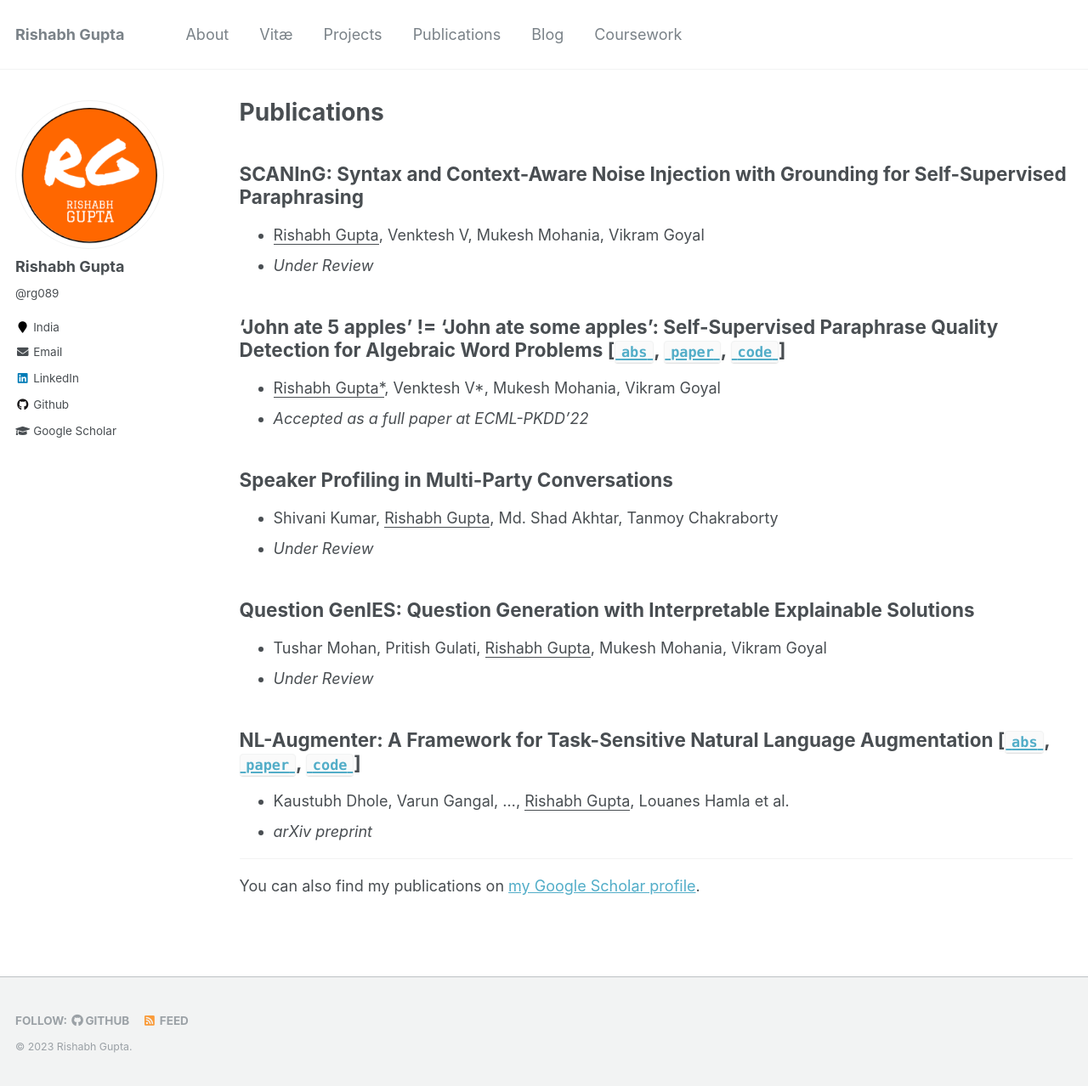
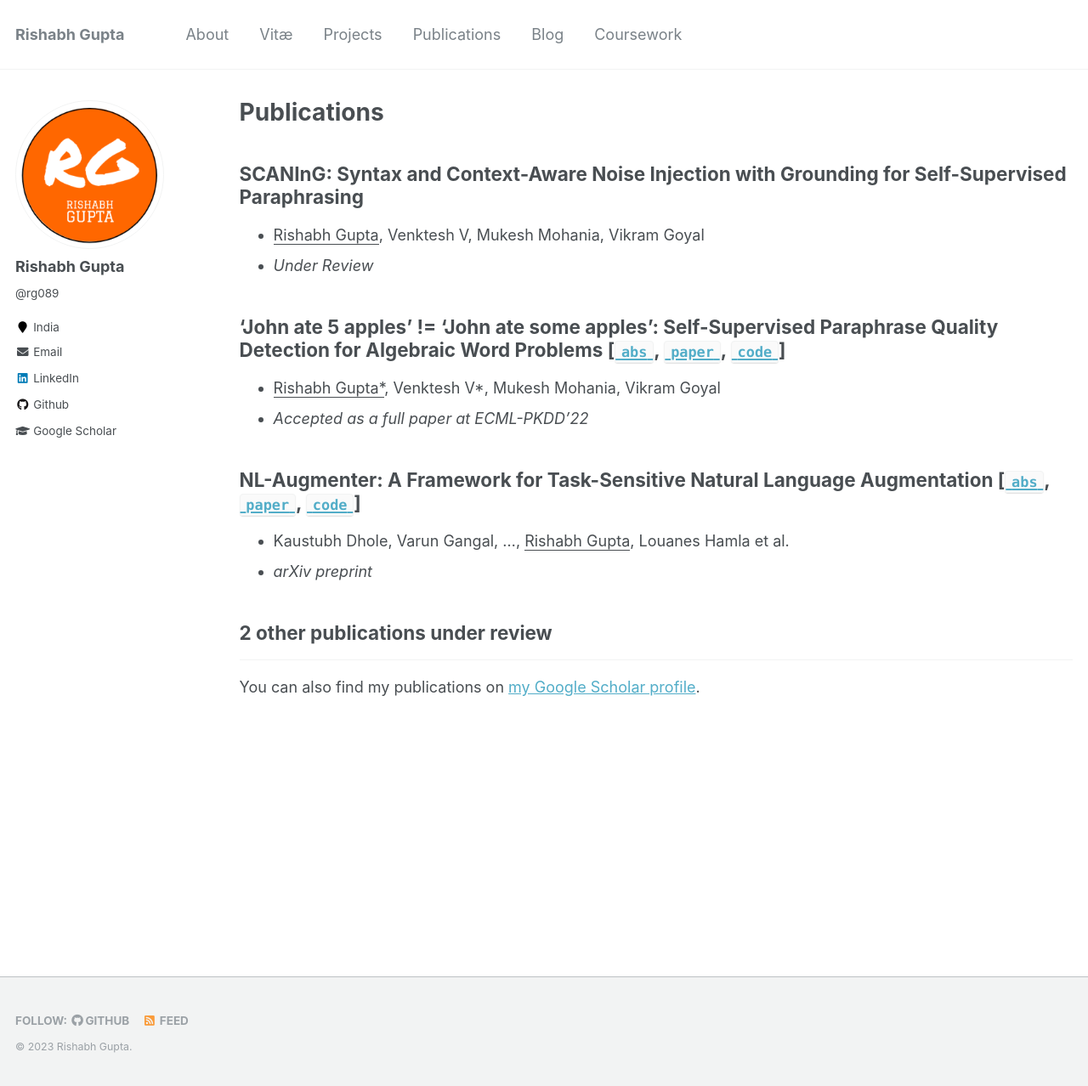
Before and after one commit to rg089/rg089.github.io, a Jekyll site: the page built from _pages/publications.md, in a window 1280 px wide and 1278 px high. Shown: the whole window at 85% size. Built offline with Jekyll 4.4.1, drawn with Linux system fonts in a browser that asks for light colours.

Commit message:
made a couple of publications private

```diff
--- a/_pages/publications.md
+++ b/_pages/publications.md
@@ -16,18 +16,20 @@ author_profile: true
 * <ins>Rishabh Gupta\*</ins>, Venktesh V\*, Mukesh Mohania, Vikram Goyal
 * *Accepted as a full paper at ECML-PKDD'22*
 
-## Speaker Profiling in Multi-Party Conversations
+<!-- ## Speaker Profiling in Multi-Party Conversations
 * Shivani Kumar, <ins>Rishabh Gupta</ins>, Md. Shad Akhtar, Tanmoy Chakraborty
 * *Under Review*
 
 ## Question GenIES: Question Generation with Interpretable Explainable Solutions
 * Tushar Mohan, Pritish Gulati, <ins>Rishabh Gupta</ins>, Mukesh Mohania, Vikram Goyal
-* *Under Review*
+* *Under Review* -->
 
 ## NL-Augmenter: A Framework for Task-Sensitive Natural Language Augmentation [[`abs`](https://arxiv.org/abs/2112.02721){:target="_blank"}, [`paper`](https://arxiv.org/pdf/2112.02721){:target="_blank"}, [`code`](https://github.com/GEM-benchmark/NL-Augmenter){:target="_blank"}]
 * Kaustubh Dhole, Varun Gangal, ..., <ins>Rishabh Gupta</ins>, Louanes Hamla et al.
 * *arXiv preprint*
 
+## 2 other publications under review
+
 ---
 
 <p>You can also find my publications on <a href="https://scholar.google.com/citations?user=ZyEGw4sAAAAJ&hl=en" target="_blank">my Google Scholar profile</a>.</p>
```
Also changed, not shown: _pages/cv.md (+4 -2 lines).
